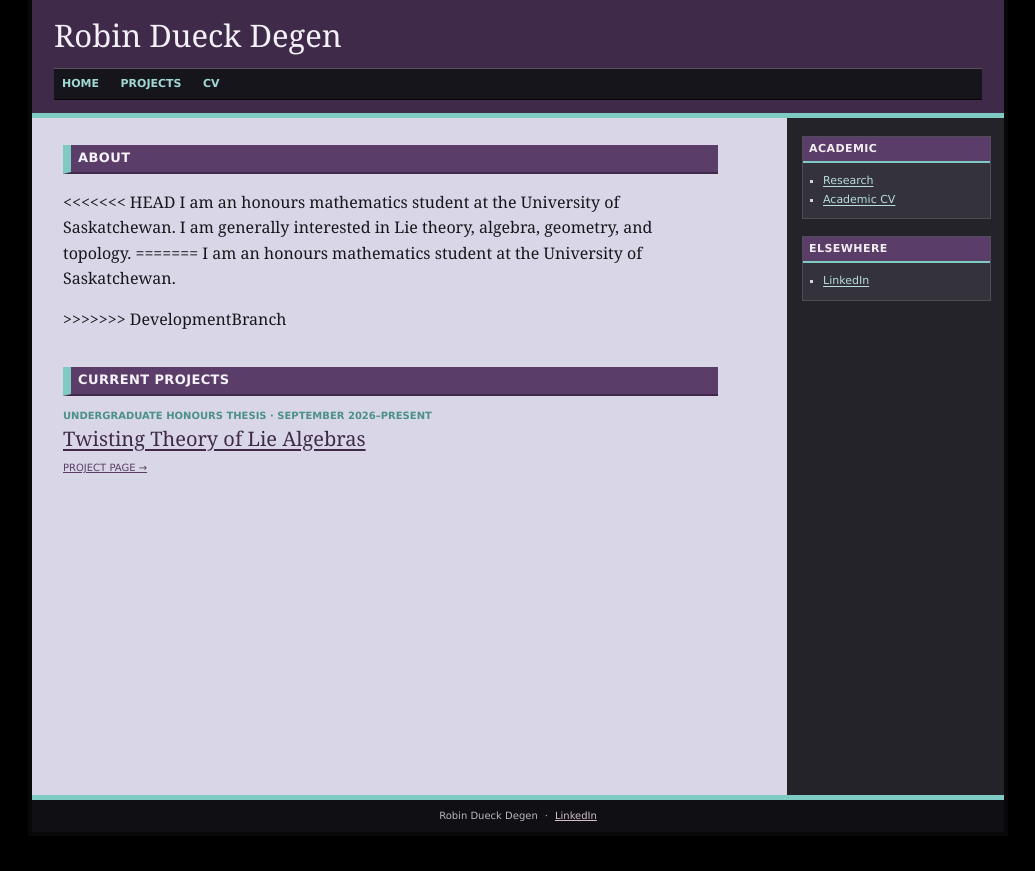
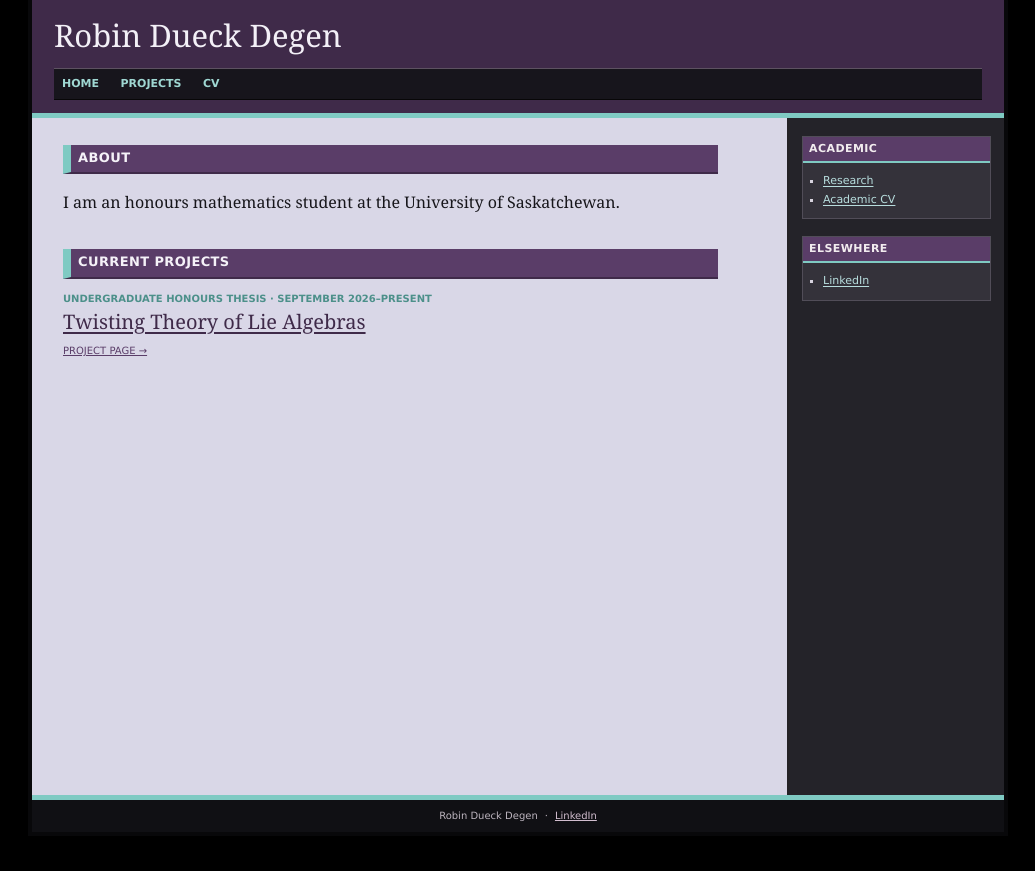
Before and after one commit to 8ts5bgytc8-cyber/robindueckdegen.com, a Jekyll site: the page built from index.html, in a window 1280 px wide. Shown: the top 871 px of the page, without its empty margins (122-1157 px from the left). Built offline with Jekyll 4.4.1, drawn with Linux system fonts in a browser that asks for light colours.

Commit message:
Fixing about section

```diff
--- a/index.html
+++ b/index.html
@@ -7,12 +7,8 @@ description: Robin Dueck Degen — honours mathematics student at the University
 <section class="home-block" id="about">
   <h2>About</h2>
   <p class="home-intro">
-<<<<<<< HEAD
-    I am an honours mathematics student at the University of Saskatchewan. I am generally interested in Lie theory, algebra, geometry, and topology.
-=======
     I am an honours mathematics student at the University of Saskatchewan.
   </p>
->>>>>>> DevelopmentBranch
 </section>
 
 <section class="home-block" id="research">
```
